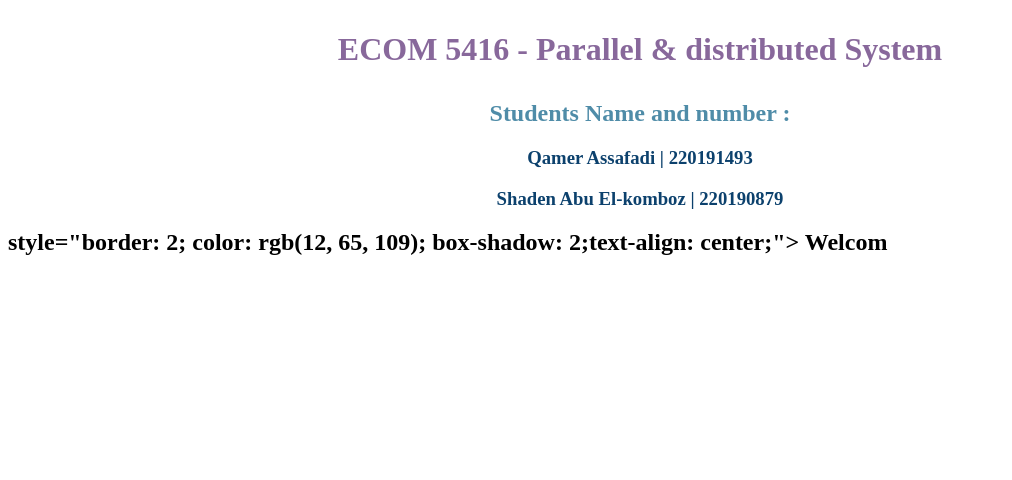
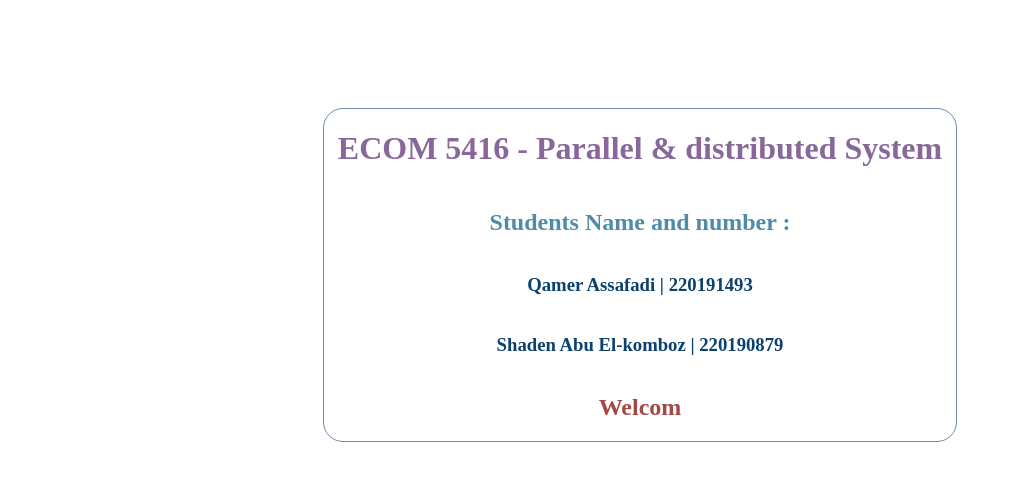
Before and after one commit to er2345/HW_Cloud, a plain HTML site: page index.html in a window 1280 px wide. Shown: the whole page, without its empty margins (0-1012 px from the left). Drawn offline with Linux system fonts and the light colour scheme.

Commit message:
Add border

```diff
--- a/index.html
+++ b/index.html
@@ -4,13 +4,35 @@
     <meta charset="UTF-8">
     <meta name="viewport" content="width=device-width, initial-scale=1.0">
     <title> Web </title>
+       <style>
+
+        body {
+            /* background:url(server.jpg); */
+            display: flex;
+            justify-content: center;
+        }
+    .main{
+        display: flex;
+        flex-direction: column;
+        justify-content: center;
+        align-items: center;
+        border-radius: 20px;
+        border: 1px solid #678bb4;
+        width: 50%;
+        height: 80%;
+        margin-top: 100px;
+
+
+    }
+    </style>
 </head>
 <body>
-
-    <h1 style="border: 2;  color: rgb(136, 104, 155); box-shadow: 2; text-align: center; padding: 10px;"> ECOM 5416 - Parallel & distributed System</h1>
-    <h2 style=" color: rgb(79, 140, 168); box-shadow: 2; text-align: center;"> Students Name and number : </h2>
-    <h3 style="border: 2;  color: rgb(12, 65, 109); box-shadow: 2;text-align: center;"> Qamer Assafadi         | 220191493 </h3>
-    <h3 style="border: 2;  color: rgb(12, 65, 109); box-shadow: 2;text-align: center;"> Shaden Abu El-komboz   | 220190879 </h3>
-   <h2>style="border: 2;  color: rgb(12, 65, 109); box-shadow: 2;text-align: center;"> Welcom </h2>
+    <div class="main">
+    <h1 style=" color: rgb(136, 104, 155);"> ECOM 5416 - Parallel & distributed System</h1>
+    <h2 style=" color: rgb(79, 140, 168); "> Students Name and number : </h2>
+    <h3 style=" color: rgb(12, 65, 109); "> Qamer Assafadi         | 220191493 </h3>
+    <h3 style=" color: rgb(12, 65, 109); "> Shaden Abu El-komboz   | 220190879 </h3>
+    <h2  style=" color: rgb(165, 71, 71);"> Welcom </h2>
+   </div>
 </body>
 </html>
```
